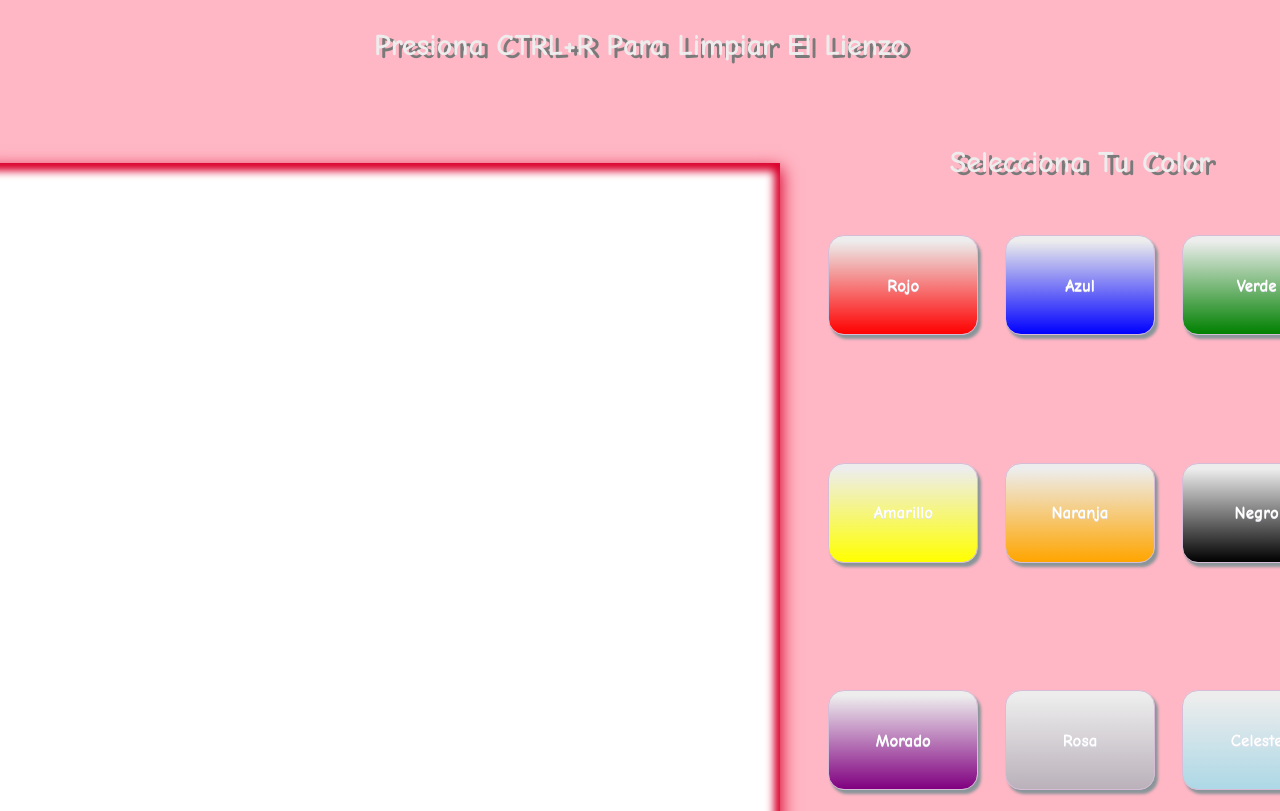
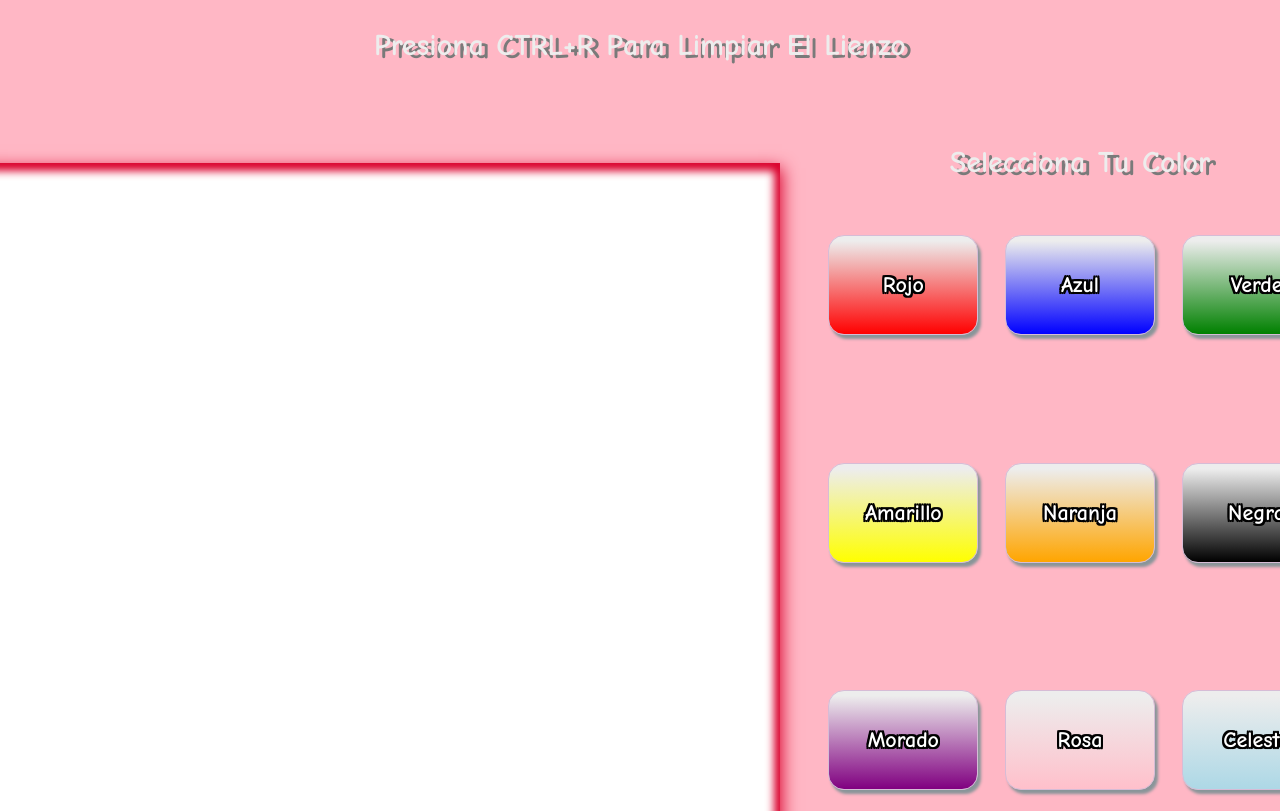
Before and after one commit to AntonioG-G/Cute-Canvas, a plain HTML site: page index.html in a window 1280 px wide. Shown: the part 141-952 px from the top of the page. Drawn offline with Linux system fonts and the light colour scheme.

Commit message:
Update styles.css

```diff
--- a/styles.css
+++ b/styles.css
@@ -14,12 +14,12 @@ button{
 	cursor:pointer;
 	color:white;
 	font-family:Comic Sans MS;
-	font-size:17px;
+	font-size:22px;
 	font-weight:bold;
 	padding:7px 25px;
 	text-align: center;
 	text-decoration:none;
-	text-shadow:0px 1px 0px #e1e2ed;
+	text-shadow: 2px 2px 0 black, 2px -2px 0 black, -2px 2px 0 black, -2px -2px 0 black, 2px 0px 0 black, 0px 2px 0 black, -2px 0px 0 black, 0px -2px 0 black;
 }
 
 button:hover{
@@ -29,6 +29,7 @@ button:hover{
 #red{
 	background:linear-gradient(to bottom, #ededed 5%, red 100%);
 	background-color:#ededed;
+
 }
 
 #blue{
@@ -61,9 +62,9 @@ button:hover{
 	background-color:#ededed;
 }
 
-#lightgreen{
-	background:linear-gradient(to bottom, #ededed 5%, lightgreen 100%);
-	background-color:#ededed;
+#pink{
+	background:linear-gradient(to bottom, #ededed 5%, pink 100%);
+	background-color:pink;
 }
 
 #lightblue{
```
